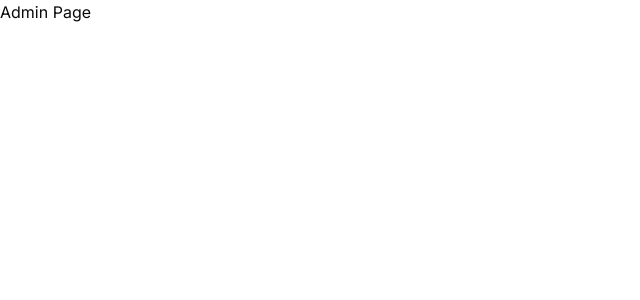
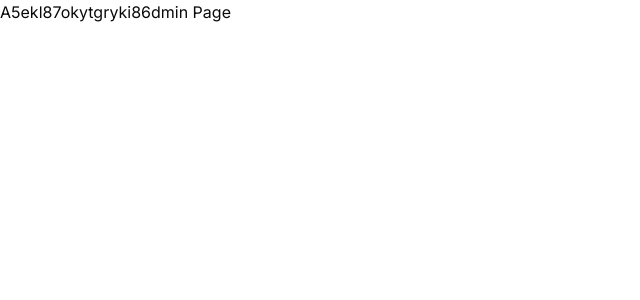
Before and after one commit to Eukami-Team-4/eukami, a Next.js app: page /admin in a window 1280 px wide. Shown: the top 300 px of the page, without its empty margins (0-640 px from the left). Built offline with nearby package versions, Linux system fonts and the light colour scheme.

Commit message:
Add random trext

```diff
--- a/src/app/admin/page.js
+++ b/src/app/admin/page.js
@@ -1,7 +1,7 @@
 export default function Admin() {
     return (
         <div>
-            <h1>Admin Page</h1>
+            <h1>A5ekl87okytgryki86dmin Page</h1>
         </div>
     )
 }
```
